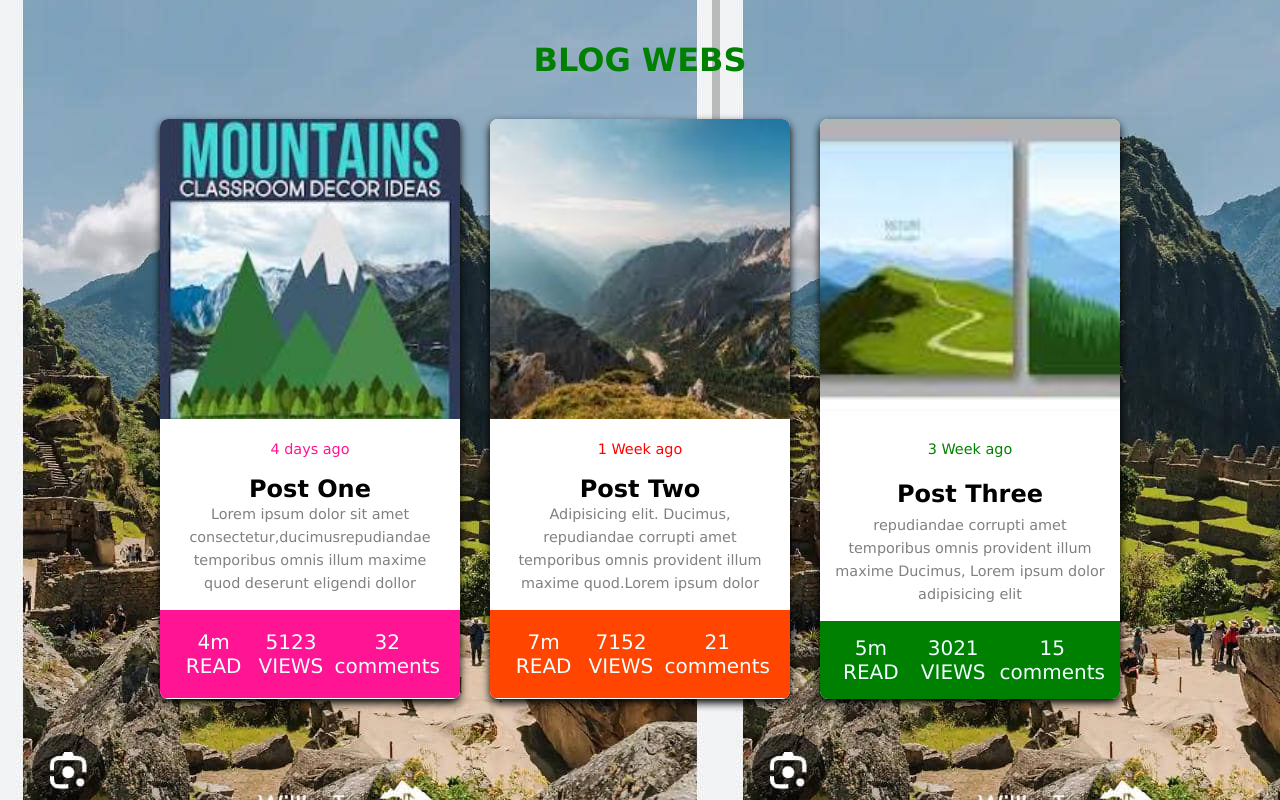
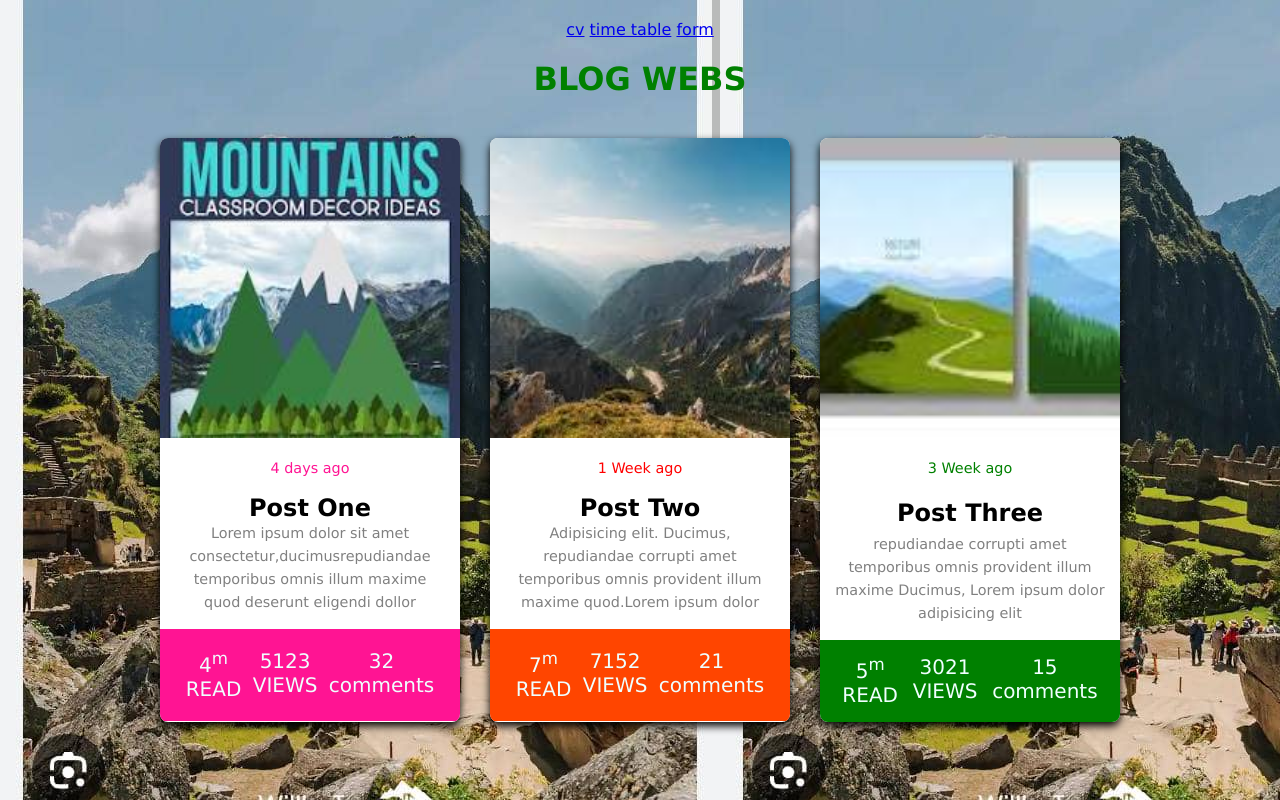
Before and after one commit to NAMARAMODERN/WEB-ASSIGNMENT, a plain HTML site: page index.html in a window 1280 px wide. Drawn offline with Linux system fonts and the light colour scheme.

Commit message:
Add files via upload

```diff
--- a/index.html
+++ b/index.html
@@ -7,6 +7,10 @@
 <link rel="stylesheet" href="BLOG POST.css">
 </head>
 <body>
+        <a href="modi trial.html">cv</a>
+        <a href="TIME TABLE.html">time table</a>
+        <a href="FORM ASSIGN.html">form</a>
+
 <header>
 <h1>BLOG WEBS</h1>
 </header>
@@ -14,15 +18,15 @@
 <main class="Blog-post-container-1" height="50%">
 <article class="Blog-post-card-1">
 <div class="post-image-1">
-        <img src="./download (1).jpg" width="300" height="300">
+        <img src="download (1).jpg" width="300" height="300">
         <p class="post-image-label-1">4 days ago</p>
         </div>
 <span class="post-title-1">Post One</span>
 <p class="post-details-1">Lorem ipsum dolor sit amet consectetur,ducimusrepudiandae temporibus omnis illum maxime quod deserunt eligendi dollor</p>
 <footer class="post-footer-1">
-<span class="Read time">4m READ</span>
-<span class="views accout">5123 VIEWS</span>
-<span class="commentaries">32 comments</span>
+<span> 4<sup>m </sup> <br> READ </span>
+<span> 5123 <br> VIEWS </span>
+<span> 32 <br> comments </span>
 </footer>
 </article>
 
@@ -35,9 +39,9 @@
 <span class="post-title-2">Post Two</span>
 <p class="post-details-2">Adipisicing elit. Ducimus, repudiandae corrupti amet temporibus omnis provident illum maxime quod.Lorem ipsum dolor</p>
 <footer class="post-footer-2">
-<span class="Read time">7m READ</span>
-<span class="views accout">7152 VIEWS</span>
-<span class="commentaries">21 comments</span>
+<span> 7<sup>m </sup> <br> READ </span>
+<span> 7152 <br> VIEWS </span>
+<span> 21 <br> comments </span>
 </footer>
 </article>
 
@@ -50,9 +54,9 @@
 <span class="post-title-3">Post Three</span>
 <p class="post-details-3" width="20px">repudiandae corrupti amet temporibus omnis provident illum maxime Ducimus, Lorem ipsum dolor adipisicing elit</p>
 <footer class="post-footer-3">
-<span class="Read time">5m READ</span>
-<span class="views accout">3021 VIEWS</span>
-<span class="commentaries">15 comments</span>
+<span> 5<sup>m </sup> <br> READ </span>
+<span> 3021 <br> VIEWS </span>
+<span> 15 <br> comments </span>
 </footer>
 </article>
 </main>
```
